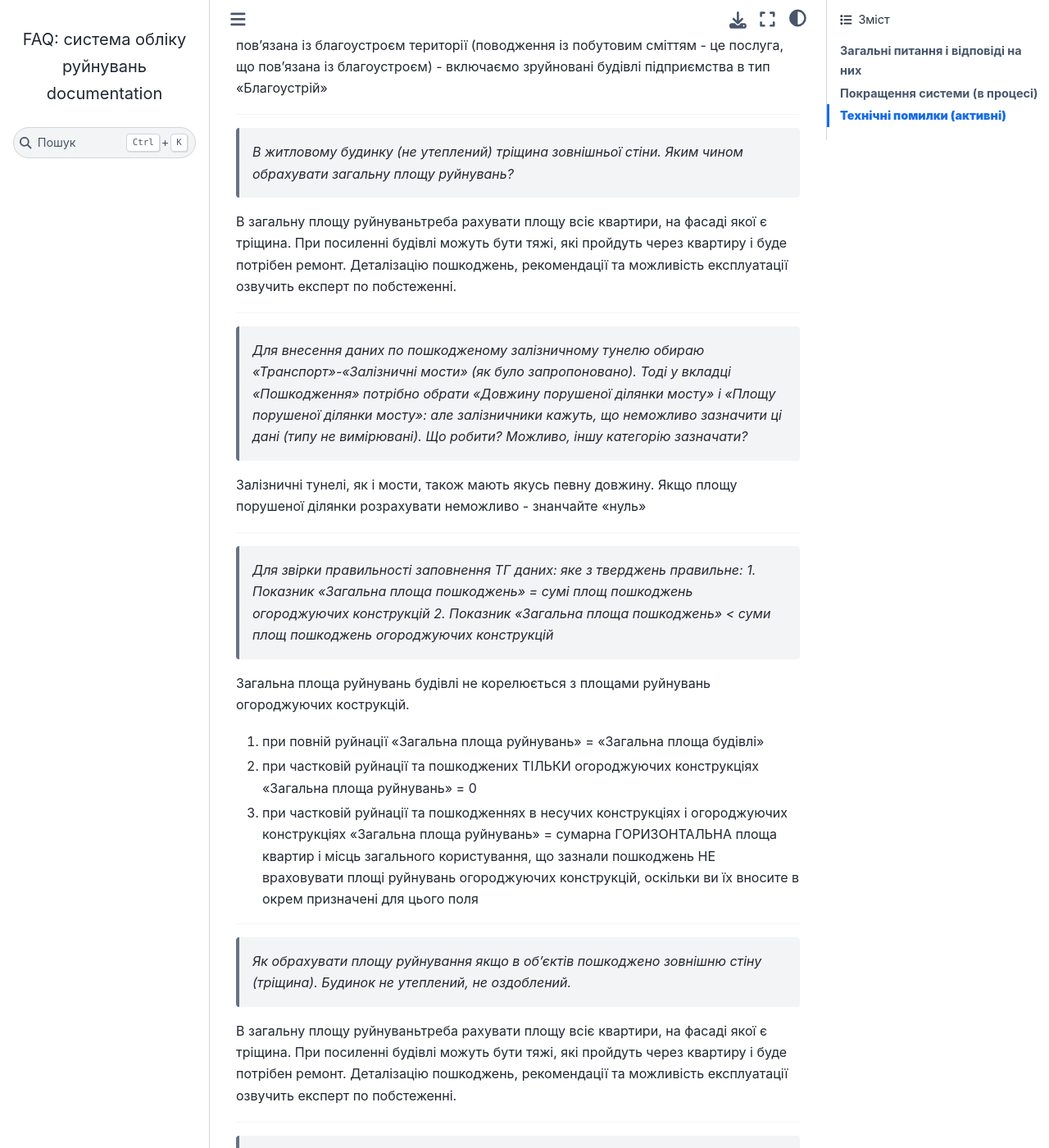
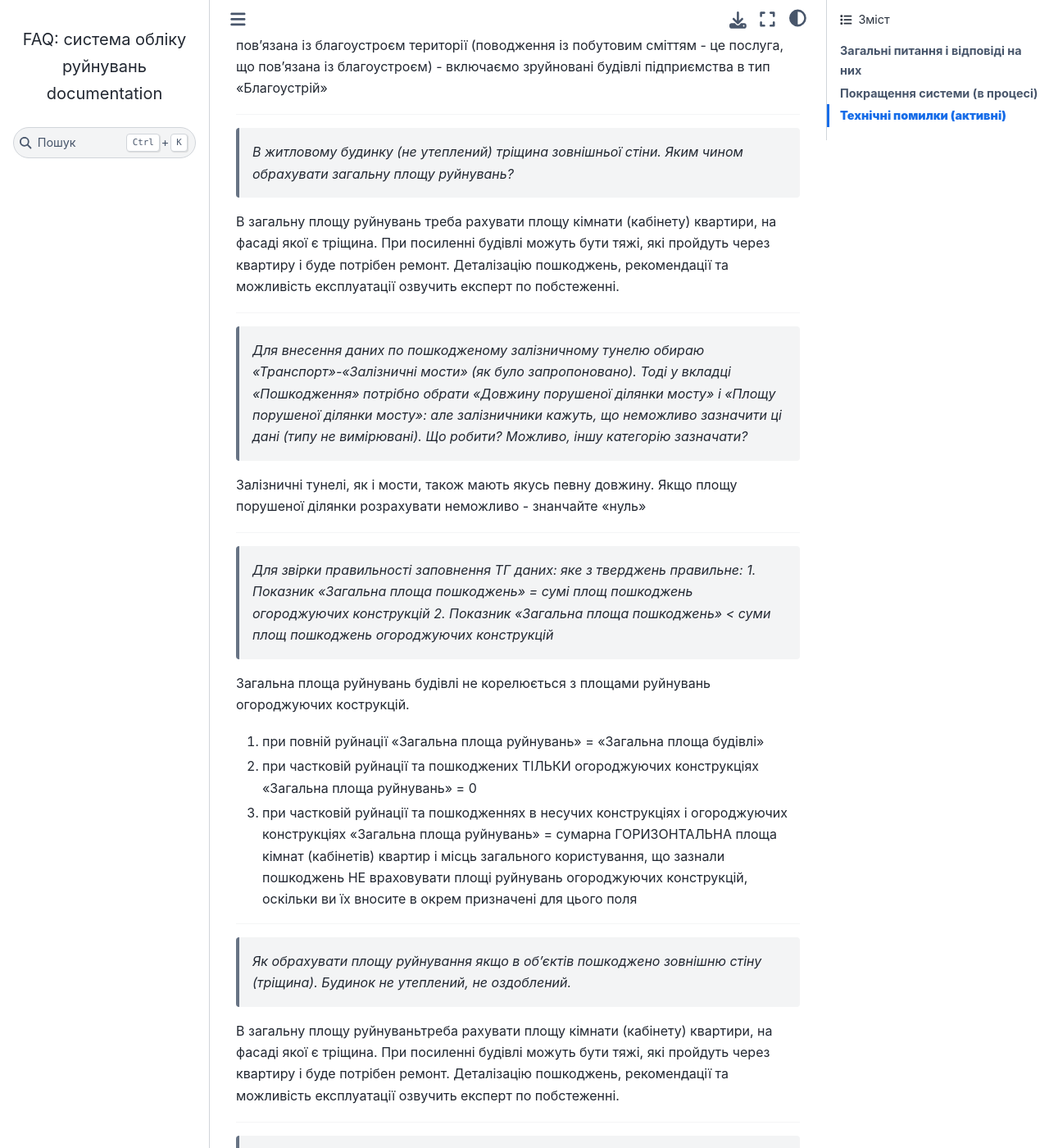
Before and after one commit to hp0404/docs.rebuild, a Sphinx documentation site: the page built from docs/source/index.md, in a window 1280 px wide and 1400 px high, scrolled down 7833 px. Shown: the whole window at 82% size. Built offline with Sphinx 7.4.7 and the Sphinx Book theme 1.1.4, drawn with Linux system fonts in a browser that asks for light colours; some of the changed text lies outside the part shown.

Commit message:
Updated docs

```diff
--- a/docs/source/index.md
+++ b/docs/source/index.md
@@ -206,7 +206,7 @@
 ---
 > *В житловому будинку (не утеплений) тріщина зовнішньої стіни. Яким чином обрахувати загальну площу руйнувань?*
 
-В загальну площу руйнуваньтреба рахувати площу всіє квартири, на фасаді якої є тріщина. При посиленні будівлі можуть бути тяжі, які пройдуть через квартиру і буде потрібен ремонт. Деталізацію пошкоджень, рекомендації та можливість експлуатації озвучить експерт по побстеженні.
+В загальну площу руйнувань треба рахувати площу кімнати (кабінету) квартири, на фасаді якої є тріщина. При посиленні будівлі можуть бути тяжі, які пройдуть через квартиру і буде потрібен ремонт. Деталізацію пошкоджень, рекомендації та можливість експлуатації озвучить експерт по побстеженні.
 
 ---
 > *Для внесення даних по пошкодженому залізничному тунелю обираю "Транспорт"-"Залізничні мости" (як було запропоновано). Тоді у вкладці "Пошкодження" потрібно обрати "Довжину порушеної ділянки мосту" і "Площу порушеної ділянки мосту": але залізничники кажуть, що неможливо зазначити ці дані (типу не вимірювані). Що робити? Можливо, іншу категорію зазначати?*
@@ -222,12 +222,12 @@
 2. при частковій руйнації та пошкоджених ТІЛЬКИ огороджуючих конструкціях
 "Загальна площа руйнувань" = 0
 3. при частковій руйнації та пошкодженнях в несучих конструкціях і огороджуючих конструкціях
-"Загальна площа руйнувань" = сумарна ГОРИЗОНТАЛЬНА площа квартир і місць загального користування, що зазнали пошкоджень НЕ враховувати площі руйнувань огороджуючих конструкцій, оскільки ви їх вносите в окрем призначені для цього поля
+"Загальна площа руйнувань" = сумарна ГОРИЗОНТАЛЬНА площа кімнат (кабінетів) квартир і місць загального користування, що зазнали пошкоджень НЕ враховувати площі руйнувань огороджуючих конструкцій, оскільки ви їх вносите в окрем призначені для цього поля
 
 ---
 > *Як обрахувати площу руйнування якщо в об'єктів пошкоджено зовнішню стіну (тріщина). Будинок не утеплений, не оздоблений.*
 
-В загальну площу руйнуваньтреба рахувати площу всіє квартири, на фасаді якої є тріщина. При посиленні будівлі можуть бути тяжі, які пройдуть через квартиру і буде потрібен ремонт. Деталізацію пошкоджень, рекомендації та можливість експлуатації озвучить експерт по побстеженні.
+В загальну площу руйнуваньтреба рахувати площу кімнати (кабінету) квартири, на фасаді якої є тріщина. При посиленні будівлі можуть бути тяжі, які пройдуть через квартиру і буде потрібен ремонт. Деталізацію пошкоджень, рекомендації та можливість експлуатації озвучить експерт по побстеженні.
 
 ---
 > *Площа ділянки, що займає об‘єкт- це мається на увазі загальна площа земельної ділянки, чи площа ділянки під забудовою (площа основи будівлі)?*
@@ -238,6 +238,18 @@
 > *У частини об'єктів, що перенесені з гугл-таблиці присвоєно статус "Перевірити (отримано з Дії)", а не "Перевірити (попередня БД)" (хоча в них заповнений IDF, що відповідає гугл-таблиці). Так має бути, бо вони співпали з тими, що внесені до ДІї (тоді чи буде в подальшому у інших об'єктів змінюватися статус) чи це помилка?*
 
 На такі об'єкти потрібно звертати увагу, оскільки по таких об'єктах є звернення громадян через портал "Дія"
+
+---
+> *якщо зруйнований об'єкт повністю ставимо відповідно всю площу будівлі, і якщо тріщина в стіні, тоді теж всю площу будівлі.*
+
+якщо зруйнований об'єкт повністю ставимо відповідно всю площу будівлі - ТАК
+
+якщо тріщина в стіні, тоді теж всю площу будівлі - НІ
+
+площу кімнати квартири на фасаді якої є тріщина, а якщо це адмін будівлі то враховуєте тільки горизонтальну площу приміщення (кабінету) на фасаді якого є тріщина
+якщо це великі по площі приміщення, то горизонтальну площу ураження (глибину перемножину на ширину)
+
+також під трищиною в стіні потрібно розуміти тріщину в зовнішній стіні, а не незначні пошкодження (тріщинки, "посічення") фасадного декоративного покриття
 
 ---
 > *Якщо в об’єкті пошкоджені лише вікна, то обираємо за таким алгоритмом Ступінь пошкодження - частково пошкоджено Ступінь руйнації - часткова; огороджуючі конструкції - вікна. Далі вносимо дані лише по вікнах?*
```
Also changed, not shown: other parts of docs/source/index.md (+1 -1 lines).
